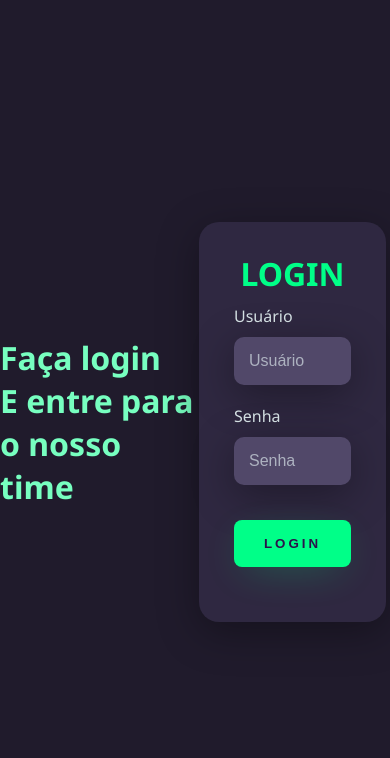
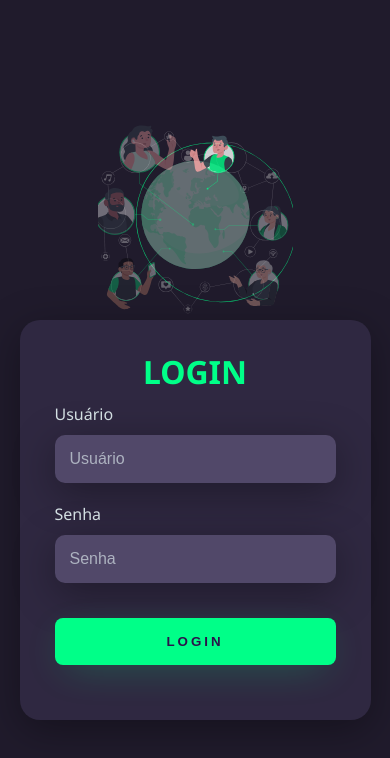
Before and after one commit to RaizaCirne/tela-de-login, a plain HTML site: page index.html in a window 390 px wide. Drawn offline with Linux system fonts and the light colour scheme.

Commit message:
docs: inserir imagem svg

```diff
--- a/assets/css/style.css
+++ b/assets/css/style.css
@@ -3,6 +3,10 @@
 body {
     margin: 0;
     font-family: 'Noto Sans', sans-serif;
+}
+
+body *{
+    box-sizing: border-box;
 }
 
 .main-login {
@@ -25,6 +29,11 @@ body {
 
 .left-login h1 {
     color: #77ffc0;
+    font-size: 3vw;
+}
+
+.left-login-img {
+    width: 29vw;
 }
 
 .right-login {
@@ -99,3 +108,38 @@ body {
     cursor: pointer;
     box-shadow: 0px 10px 40px -12px #00ff8052;
 }
+
+@media only screen and (max-width: 950px){
+    .card-login{
+        width: 85%;
+    }
+}
+
+@media only screen and (max-width: 600px){
+    .main-login{
+        flex-direction: column;
+    }
+
+    .left-login h1{
+        display: none;
+    }
+
+    .left-login{
+        width: 100%;
+        height: auto;
+    }
+
+    .right-login{
+        width: 100%;
+        height: auto;
+    }
+
+    .left-login-img{
+        width: 50vw;
+    }
+
+    .card-login{
+        width: 90%;
+    }
+
+}
--- a/index.html
+++ b/index.html
@@ -11,6 +11,7 @@
     <div class="main-login">
         <div class="left-login">
             <h1>Faça login<br>E entre para o nosso time</h1>
+            <img src="conecte.svg" class="left-login-img" alt="Redes animação">
         </div>
         <div class="right-login">
             <div class="card-login">
```
Also changed, not shown: conecte.svg (added).
